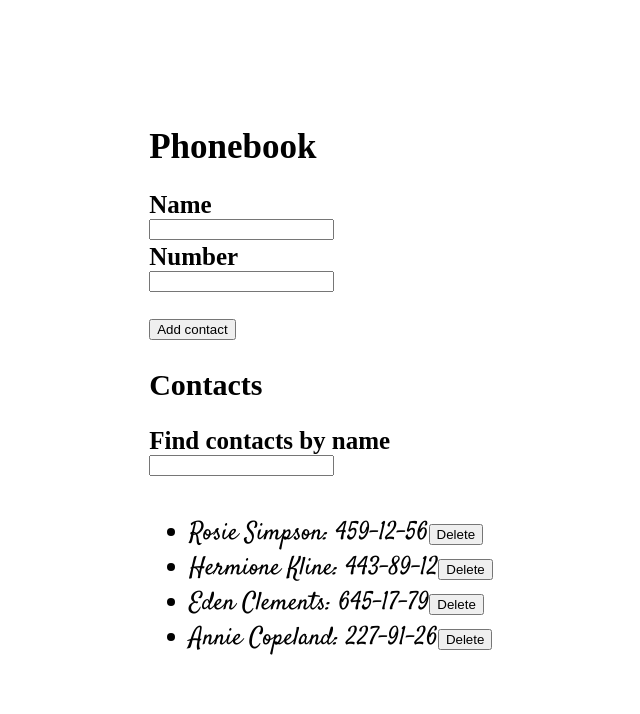
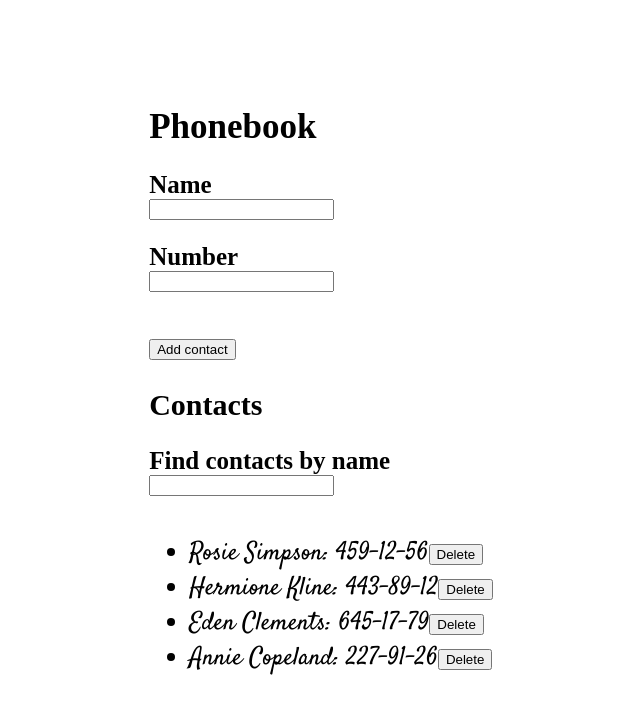
Before and after one commit to OlehKozubJS/goit-react-hw-02-phonebook, a React (Create React App) app: page / in a window 1280 px wide. Shown: the top 714 px of the page, without its empty margins (319-959 px from the left). Built offline with nearby package versions, Linux system fonts and the light colour scheme; a web font is replaced by a local one.

Commit message:
Update Pnonebook.module.css

```diff
--- a/src/components/PhonebookCSS/Pnonebook.module.css
+++ b/src/components/PhonebookCSS/Pnonebook.module.css
@@ -22,7 +22,7 @@ form {
 
 label {
     display: block;
-    height: 52px;
+    height: 72px;
 }
 
 input {
```
